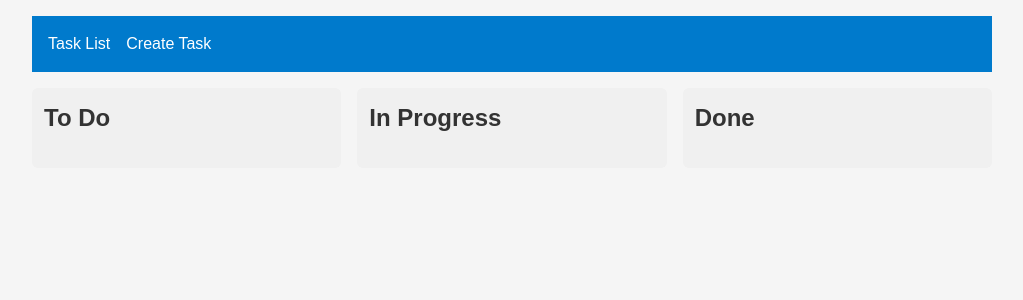
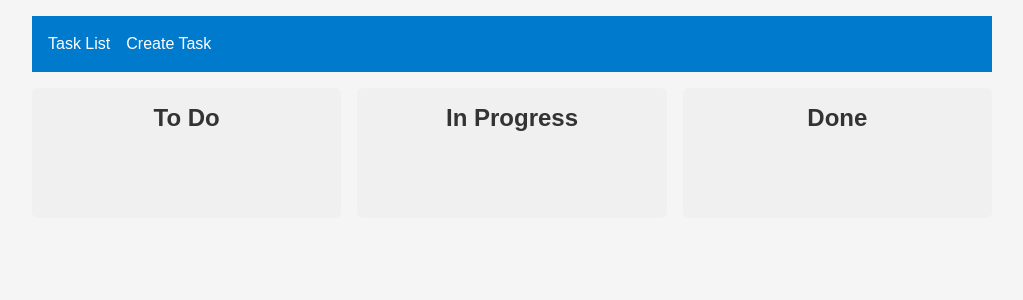
Before and after one commit to iroha36/first-react-1, a React (Vite) app: page / in a window 1280 px wide. Shown: the top 300 px of the page, without its empty margins (128-1151 px from the left). Built offline with nearby package versions, Linux system fonts and the light colour scheme.

Commit message:
improve ux

```diff
--- a/src/components/TaskList.css
+++ b/src/components/TaskList.css
@@ -1,11 +1,10 @@
-
-/* 全体を横に並べるコンテナ */
 .task-board {
   display: flex;
   gap: 1rem;
+  align-items: flex-start;
 }
 
-/* 各カラム */
+/* 各カラム（レーン） */
 .task-column {
   flex: 1;
   background-color: #f0f0f0;
@@ -13,16 +12,21 @@
   padding: 0.75rem;
 }
 
+/* カラムタイトル */
 .task-column-title {
   margin-top: 0;
+  text-align: center;
 }
 
+/* リストのスタイル */
 .task-list {
   list-style: none;
   padding: 0;
   margin: 0;
+  min-height: 50px; /* ドロップしやすくするため最低高さを確保 */
 }
 
+/* タスクカード風 */
 .task-list-item {
   background-color: #fff;
   border-radius: 8px;
@@ -31,24 +35,12 @@
   padding: 1rem;
 }
 
+/* カード内のタイトル */
 .task-list-title {
   margin: 0;
 }
 
+/* カード内のテキスト */
 .task-list-desc {
   margin-bottom: 0.5rem;
 }
-
-.task-list-button {
-  margin-right: 0.5rem;
-  padding: 0.4rem 0.8rem;
-  border: none;
-  border-radius: 4px;
-  background-color: #007acc;
-  color: #fff;
-  cursor: pointer;
-}
-
-.task-list-button:hover {
-  background-color: #005fa3;
-}
--- a/src/components/TaskList.tsx
+++ b/src/components/TaskList.tsx
@@ -1,91 +1,118 @@
 import React from 'react';
+import {
+  DragDropContext,
+  Droppable,
+  Draggable,
+  DropResult
+} from 'react-beautiful-dnd';
 import { Task } from '../models/Task';
 import './TaskList.css';
 
 interface TaskListProps {
   tasks: Task[];
   onReorderTasks: (updatedTasks: Task[]) => void;
-  onToggleComplete?: (id: number) => void;
-  onUpdateStatus?: (id: number, newStatus: 'todo' | 'inprogress' | 'done') => void;
+}
+
+// 各レーンをまとめた構造に変換
+function buildColumns(tasks: Task[]) {
+  return {
+    todo: tasks.filter((task) => task.status === 'todo'),
+    inprogress: tasks.filter((task) => task.status === 'inprogress'),
+    done: tasks.filter((task) => task.status === 'done')
+  };
+}
+
+// カラム構造をフラットなタスク配列に戻す
+function flattenColumns(columns: Record<string, Task[]>) {
+  return [...columns.todo, ...columns.inprogress, ...columns.done];
 }
 
 const TaskList: React.FC<TaskListProps> = ({
   tasks,
-  onReorderTasks,
-  onToggleComplete,
-  onUpdateStatus
+  onReorderTasks
 }) => {
-  // 例: to do／進行中／完了 に仕分け
-  const todoTasks = tasks.filter((task) => task.status === 'todo');
-  const inProgressTasks = tasks.filter((task) => task.status === 'inprogress');
-  const doneTasks = tasks.filter((task) => task.status === 'done');
+  // ドラッグ終了時に呼ばれる
+  const handleDragEnd = (result: DropResult) => {
+    const { source, destination } = result;
+    if (!destination) return; // ドロップ先がない場合は処理しない
 
-  // 並び替え: サンプル（簡易）。実際にはドラッグ＆ドロップ実装等を追加
-  const handleReorder = (list: Task[], indexA: number, indexB: number) => {
-    const updatedList = [...list];
-    const temp = updatedList[indexA];
-    updatedList[indexA] = updatedList[indexB];
-    updatedList[indexB] = temp;
+    // 同じ位置にドロップした場合は処理しない
+    if (
+      source.droppableId === destination.droppableId &&
+      source.index === destination.index
+    ) {
+      return;
+    }
 
-    // 全体のタスク配列を再構築し、onReorderTasks() に渡す
-    const otherTasks = tasks.filter((t) => t.status !== list[0].status);
-    const updatedTasks = [...otherTasks, ...updatedList];
-    onReorderTasks(updatedTasks);
+    // カラムごとにタスクを仕分け
+    const columns = buildColumns(tasks);
+
+    // source, destination から元の配列を取り出す
+    const sourceTasks = columns[source.droppableId as keyof typeof columns];
+    const destTasks = columns[destination.droppableId as keyof typeof columns];
+
+    // 移動させるタスクを取り出す
+    const [movedTask] = sourceTasks.splice(source.index, 1);
+
+    // タスクのステータスをドロップ先カラムに書き換え
+    movedTask.status = destination.droppableId as 'todo' | 'inprogress' | 'done';
+
+    // 挿入する
+    destTasks.splice(destination.index, 0, movedTask);
+
+    // カラムを平坦化して更新
+    const updated = flattenColumns(columns);
+    onReorderTasks(updated);
   };
 
-  // レーンごとに表示するUI生成のヘルパー
-  const renderColumn = (title: string, columnTasks: Task[], status: 'todo' | 'inprogress' | 'done') => (
-    <div className="task-column">
-      <h2 className="task-column-title">{title}</h2>
-      <ul className="task-list">
-        {columnTasks.map((task, index) => (
-          <li key={task.id} className="task-list-item">
-            <h3 className="task-list-title">{task.title}</h3>
-            <p className="task-list-desc">{task.description}</p>
-
-            {/* 状態切り替えボタン例 */}
-            {status !== 'todo' && onUpdateStatus && (
-              <button
-                className="task-list-button"
-                onClick={() => onUpdateStatus(task.id, 'todo')}
-              >
-                Move to To Do
-              </button>
-            )}
-            {status !== 'inprogress' && onUpdateStatus && (
-              <button
-                className="task-list-button"
-                onClick={() => onUpdateStatus(task.id, 'inprogress')}
-              >
-                Move to In Progress
-              </button>
-            )}
-            {status !== 'done' && onUpdateStatus && (
-              <button
-                className="task-list-button"
-                onClick={() => onUpdateStatus(task.id, 'done')}
-              >
-                Move to Done
-              </button>
-            )}
-
-            {/* 並び替え用の簡易ボタン例 (↓) */}
-            {index < columnTasks.length - 1 && (
-              <button onClick={() => handleReorder(columnTasks, index, index + 1)}>
-                ↓ Move Down
-              </button>
-            )}
-          </li>
-        ))}
-      </ul>
-    </div>
-  );
+  // レンダリング用データ作成
+  const columns = buildColumns(tasks);
+  const laneInfo = [
+    { id: 'todo', title: 'To Do', items: columns.todo },
+    { id: 'inprogress', title: 'In Progress', items: columns.inprogress },
+    { id: 'done', title: 'Done', items: columns.done }
+  ];
 
   return (
     <div className="task-board">
-      {renderColumn('To Do', todoTasks, 'todo')}
-      {renderColumn('In Progress', inProgressTasks, 'inprogress')}
-      {renderColumn('Done', doneTasks, 'done')}
+      <DragDropContext onDragEnd={handleDragEnd}>
+        {laneInfo.map((lane) => (
+          <Droppable droppableId={lane.id} key={lane.id}>
+            {(provided) => (
+              <div className="task-column">
+                <h2 className="task-column-title">{lane.title}</h2>
+                <ul
+                  className="task-list"
+                  ref={provided.innerRef}
+                  {...provided.droppableProps}
+                >
+                  {lane.items.map((task, index) => (
+                    <Draggable
+                      draggableId={task.id.toString()}
+                      index={index}
+                      key={task.id}
+                    >
+                      {(providedInner) => (
+                        <li
+                          className="task-list-item"
+                          ref={providedInner.innerRef}
+                          {...providedInner.draggableProps}
+                          {...providedInner.dragHandleProps}
+                        >
+                          <h3 className="task-list-title">{task.title}</h3>
+                          <p className="task-list-desc">{task.description}</p>
+                          <p>status: {task.status}</p>
+                        </li>
+                      )}
+                    </Draggable>
+                  ))}
+                  {provided.placeholder}
+                </ul>
+              </div>
+            )}
+          </Droppable>
+        ))}
+      </DragDropContext>
     </div>
   );
 };
```
